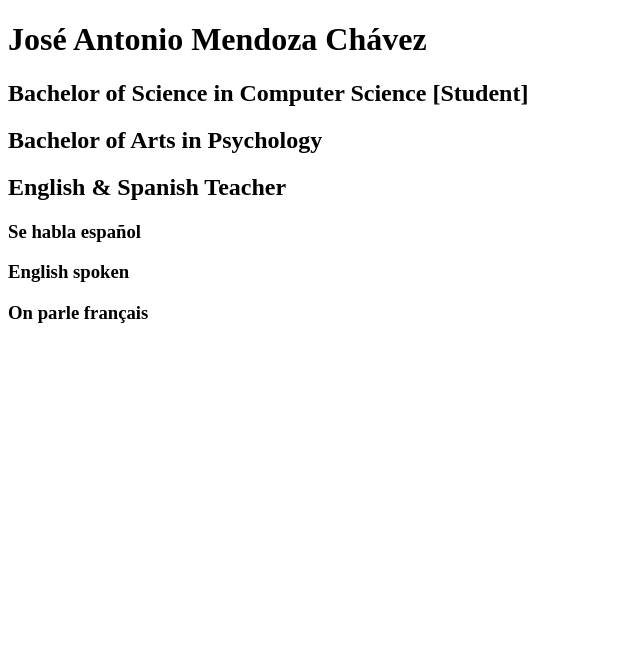
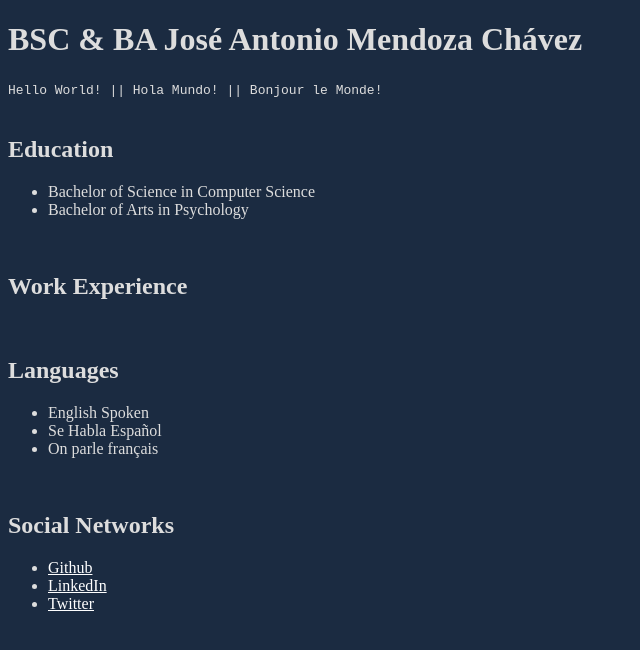
Before and after one commit to josantcogsci/Html, a plain HTML site: page josantcogsci.tech/index.html in a window 1280 px wide. Shown: the whole page, without its empty margins (0-640 px from the left). Drawn offline with Linux system fonts and the light colour scheme.

Commit message:
josantcogsci.tech

```diff
--- a/josantcogsci.tech/index.html
+++ b/josantcogsci.tech/index.html
@@ -1,17 +1,65 @@
 <!DOCTYPE html>
 <html lang="en">
+
 <head>
     <meta charset="UTF-8">
     <meta name="viewport" content="width=device-width, initial-scale=1.0">
     <title>José Antonio Mendoza || @josantcogsci </title>
+    <style>
+        colors {
+            color: #8A9691;
+            color: #C7E3E1;
+            color: #1B2B41;
+            color: #dddddd;
+            color: #92898A;
+            color: #335749;
+        }
+
+        body {
+            background-color: #1B2B41;
+            color: #DDDDDD;
+        }
+
+        a {
+            color: #FFFFFF;
+        }
+    </style>
 </head>
+
 <body>
-    <h1>José Antonio Mendoza Chávez</h1>
-    <h2>Bachelor of Science in Computer Science [Student]</h2>
-    <h2>Bachelor of Arts in Psychology</h2>
-    <h2>English & Spanish Teacher</h2>
-    <h3>Se habla español</h3>
-    <h3>English spoken</h3>
-    <h3>On parle français</h3>
+    <h1>BSC & BA José Antonio Mendoza Chávez</h1>
+    <code>Hello World! || Hola Mundo! || Bonjour le Monde!</code>
+    <br>
+    <br>
+
+    <h2>Education</h2>
+    <ul>
+        <li>Bachelor of Science in Computer Science</li>
+        <li>Bachelor of Arts in Psychology</li>
+    </ul>
+    <br>
+
+    <h2>Work Experience</h2>
+    <br>
+
+    <h2>Languages</h2>
+    <ul>
+        <li>English Spoken</li>
+        <li>Se Habla Español</li>
+        <li>On parle français</li>
+    </ul>
+    <br>
 </body>
+
+<footer>
+    <h2>
+        Social Networks
+    </h2>
+    <ul>
+        <li class="link"><a href="https://github.com/josantcogsci" target="_blank">Github</a></li>
+        <li class="link"><a href="https://www.linkedin.com/in/josantcogsci/" target="_blank">LinkedIn</a></li>
+        <li class="link"><a href="https://twitter.com/josantcogsci/" target="_blank">Twitter</a></li>
+    </ul>
+</footer>
+
 </html>
```
